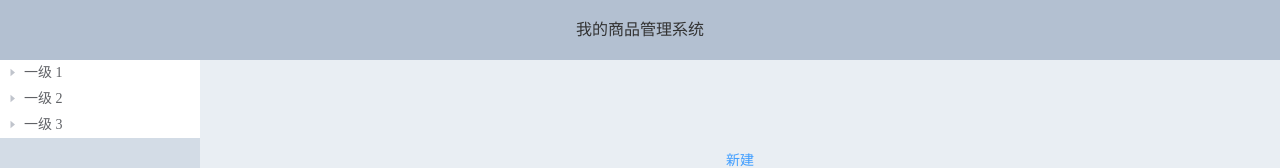
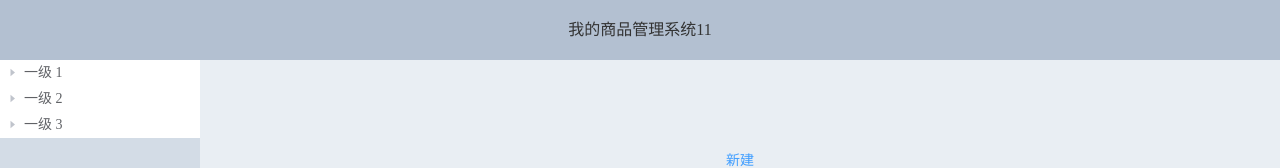
Before and after one commit to zhuhuizhen/labsystem, a Vue app: page / in a window 1280 px wide. Shown: the top 168 px of the page. Built offline with nearby package versions, Linux system fonts and the light colour scheme.

Commit message:
Update Index.vue

```diff
--- a/src/components/Index.vue
+++ b/src/components/Index.vue
@@ -1,6 +1,6 @@
 <template>
   <el-container>
-  <el-header>我的商品管理系统</el-header>
+  <el-header>我的商品管理系统11</el-header>
   <el-container>
     <el-aside width="200px">
       <el-tree
```
